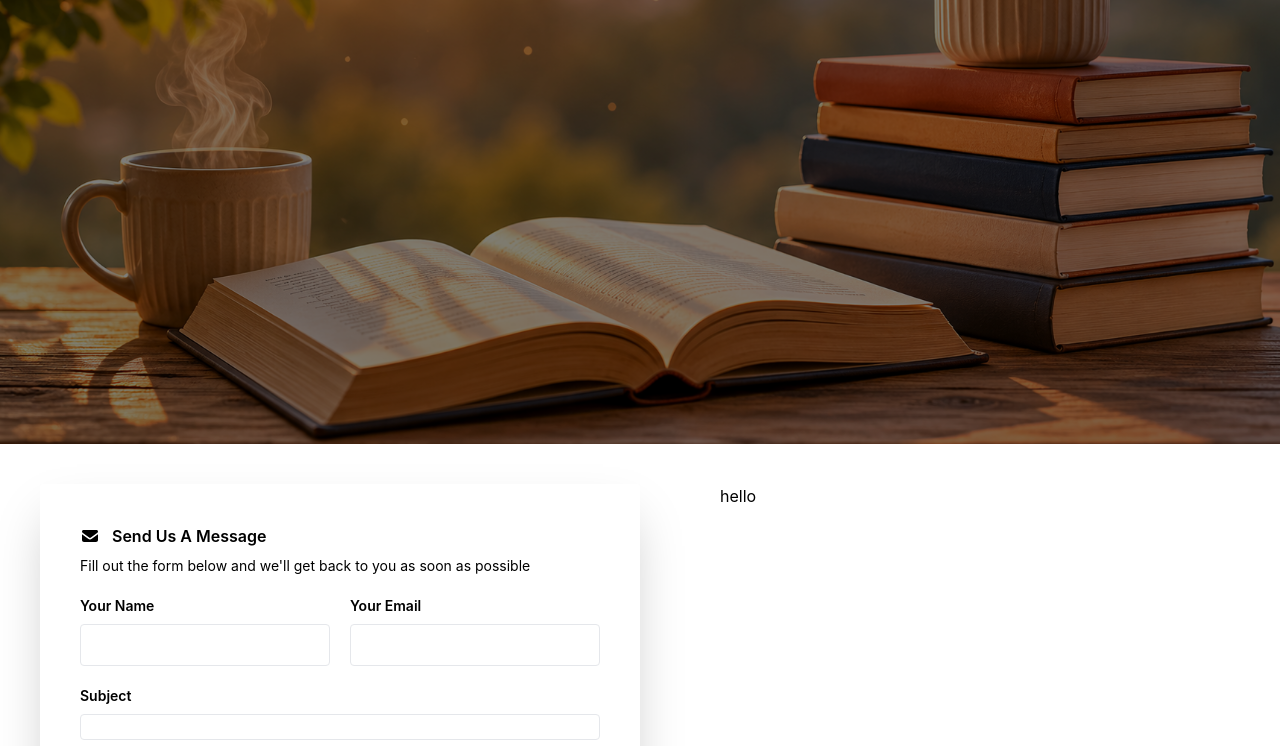
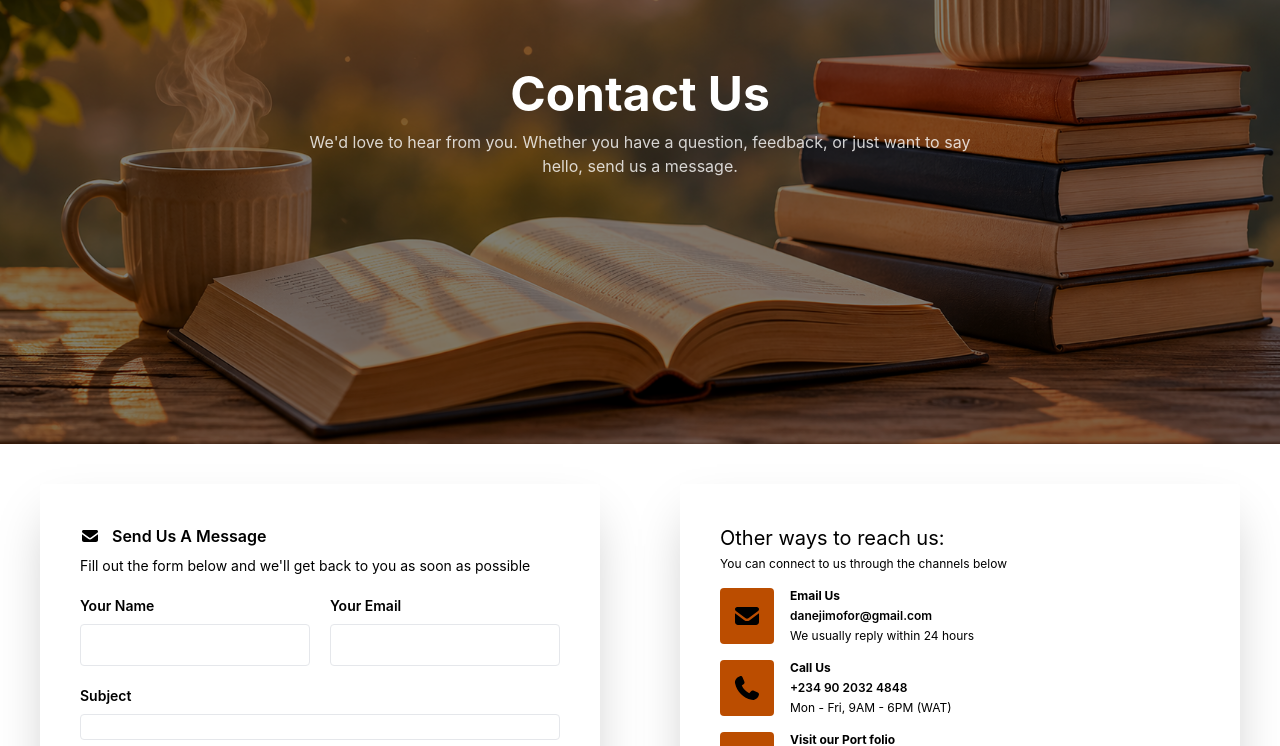
Before and after one commit to DanielApple05/Book-verse, a React (Vite) app in the folder book-verse-frontend/: page /contact in a window 1280 px wide. Shown: the part 260-1006 px from the top of the page. Built offline with nearby package versions, Linux system fonts and the light colour scheme; no server answers.

Commit message:
feat: enhance Contact page with additional contact methods and improved layout

```diff
--- a/book-verse-frontend/src/assets/pages/contact.jsx
+++ b/book-verse-frontend/src/assets/pages/contact.jsx
@@ -1,16 +1,22 @@
 import React from 'react';
 import { FontAwesomeIcon } from '@fortawesome/react-fontawesome';
-import { faEnvelope, faUser } from '@fortawesome/free-solid-svg-icons';
+import { faEnvelope, faUser, faPhone } from '@fortawesome/free-solid-svg-icons';
 import Header from '../components/header-component/header';
 import Footer from '../components/footerComponents/footer';
 import MobileNavBar from '../components/navigations/mobileNavBar';
 
 const Contact = () => {
+
+
   return (
     <>
       <Header />
       <div style={{ backgroundImage: 'url(/images/contact-hero.png)' }} className='bg-cover bg-center h-72 lg:h-[80vh] relative bg-no-repeat mt-16'>
         <div className='absolute inset-0 bg-black/50' />
+        <div className='absolute inset-0 flex flex-col items-center justify-center text-center px-5'>
+          <h1 className='text-white text-3xl xl:text-5xl font-bold'>Contact Us</h1>
+          <p className='text-white/80 mt-3 max-w-2xl'>We'd love to hear from you. Whether you have a question, feedback, or just want to say hello, send us a message.</p>
+        </div>
       </div>
       <div className='flex flex-col xl:flex-row'>
         <div className='xl:m-10 m-0  xl:p-10 p-5 xl:w-[50%] w-full shadow-2xl rounded'>
@@ -45,8 +51,68 @@ const Contact = () => {
             <button className='bg-amber-700 p-2 w-full md:w-60 cursor-pointer rounded-lg font-semibold'> Send Message </button>
           </form>
         </div>
-        <div className='xl:w-[50%] w-full xl:p-10 p-5'>
-          hello
+        <div className='xl:m-10 m-0  xl:p-10 p-5 xl:w-[50%] w-full shadow-2xl rounded'>
+          <div className='mb-4 text-xs space-y-1'>
+            <h3 className='text-xl'>
+              Other ways to reach us:
+            </h3>
+            <p>
+              You can connect to us through the channels below
+            </p>
+          </div>
+          <div className='grid gap-4'>
+            <div className='flex gap-4 '>
+              <div className='bg-amber-700 p-3 flex h-full rounded items-center'>
+                <FontAwesomeIcon icon={faEnvelope}
+                  className=' text-2xl' />
+              </div>
+              <div className='text-xs space-y-1'>
+                <p className='font-bold'>
+                  Email Us
+                </p>
+                <p className='font-semibold'>
+                  danejimofor@gmail.com
+                </p>
+                <p>
+                  We usually reply within 24 hours
+                </p>
+              </div>
+            </div>
+            <div className='flex gap-4'>
+              <div className='bg-amber-700 p-3 flex h-full rounded items-center'>
+                <FontAwesomeIcon icon={faPhone}
+                  className=' text-2xl' />
+              </div>
+              <div className='text-xs space-y-1'>
+                <p className='font-bold'>
+                  Call Us
+                </p>
+                <p className='font-semibold'>
+                  +234 90 2032 4848
+                </p>
+                <p>
+                  Mon - Fri, 9AM - 6PM (WAT)
+                </p>
+              </div>
+            </div>
+            <div className='flex gap-4'>
+              <div className='bg-amber-700 p-3 flex h-full rounded items-center'>
+                <FontAwesomeIcon icon={faPhone}
+                  className=' text-2xl' />
+              </div>
+              <div className='text-xs space-y-1'>
+                <p className='font-bold'>
+                  Visit our Port folio
+                </p>
+                <a href="https://daniels-port-folio.vercel.app"
+                  target="_blank"
+                  rel="noopener noreferrer"
+                  className='flex place-self-center bg-amber-600 hover:bg-amber-900 rounded p-2  mt-2 text-white cursor-pointer  justify-center font-semibold text-center '>
+                  View PortFolio
+                </a>
+              </div>
+            </div>
+          </div>
         </div>
       </div>
       <Footer />
```
